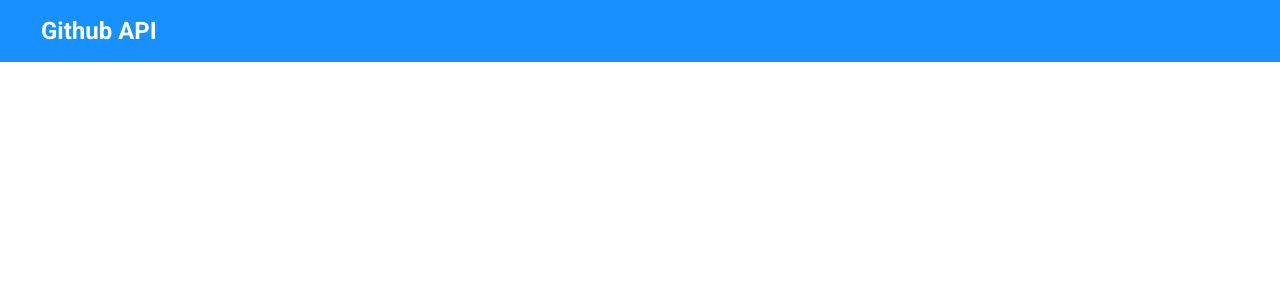
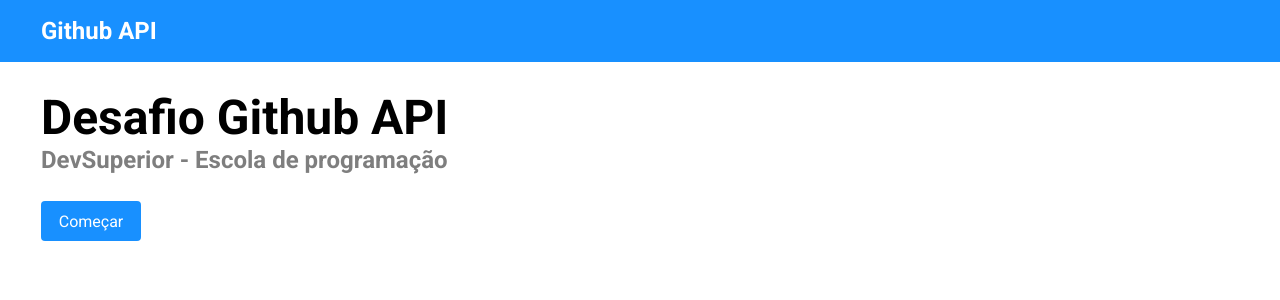
Before and after one commit to MiltonRafaeel/react-hooks-desafio3, a React (Vite) app: page / in a window 1280 px wide. Shown: the top 300 px of the page. Built offline with nearby package versions, Linux system fonts and the light colour scheme.

Commit message:
Home made

```diff
--- /dev/null
+++ b/src/components/Button/index.tsx
@@ -0,0 +1,17 @@
+import { Link } from 'react-router-dom';
+import './styles.css';
+
+type Props = {
+    button: string;
+}
+
+export default function Button({ button } : Props) {
+
+    return (
+        <section className="custom-button">
+            <Link to="/">
+                {button}
+            </Link>
+        </section>
+    );
+}
--- /dev/null
+++ b/src/components/Button/styles.css
@@ -0,0 +1,10 @@
+.custom-button {
+    display: flex;
+    align-items: center;
+    justify-content: center;
+    background-color: var(--bg-color-primary);
+    height: 40px;
+    width: 100px;
+    border-radius: 4px;
+    color: var(--font-color-quinternary);
+}
--- /dev/null
+++ b/src/components/Content/index.tsx
@@ -0,0 +1,12 @@
+import './styles.css';
+
+type Props = {
+    content: string;
+}
+
+export default function Content({ content }: Props) {
+
+    return (
+        <p className="custom-content">{content}</p>
+    );
+}
--- /dev/null
+++ b/src/components/Content/styles.css
@@ -0,0 +1,5 @@
+.custom-content {
+    font-size: 24px;
+    font-weight: 700;
+    color: var(--font-color-secondary);
+}
--- /dev/null
+++ b/src/components/Title/index.tsx
@@ -0,0 +1,12 @@
+import './styles.css';
+
+type Props = {
+    title: string;
+}
+
+export default function Title({ title } : Props) {
+
+    return (
+        <h1 className="custom-title">{title}</h1>
+    );
+}
--- /dev/null
+++ b/src/components/Title/styles.css
@@ -0,0 +1,3 @@
+.custom-title {
+    font-size: 48px;
+}
--- a/src/index.css
+++ b/src/index.css
@@ -25,3 +25,12 @@
     text-decoration: none;
     color: unset;
 }
+
+.content-container {
+    margin-left: 41px;
+    margin-top: 27px;
+}
+
+.mt27 {
+    margin-top: 27px;
+}
--- a/src/routes/Home/index.tsx
+++ b/src/routes/Home/index.tsx
@@ -1,8 +1,24 @@
+import Button from "../../components/Button";
+import Content from "../../components/Content";
 import Header from "../../components/Header";
+import Title from "../../components/Title";
 
 export default function Home() {
 
     return (
-        <Header />
+        <>
+            <Header />
+            <main className="content-container">
+                <div>
+                    <Title title="Desafio Github API" />
+                </div>
+                <div>
+                    <Content content="DevSuperior - Escola de programação" />
+                </div>
+                <div className="mt27">
+                    <Button button="Começar" />
+                </div>
+            </main>
+        </>
     );
 }
```
